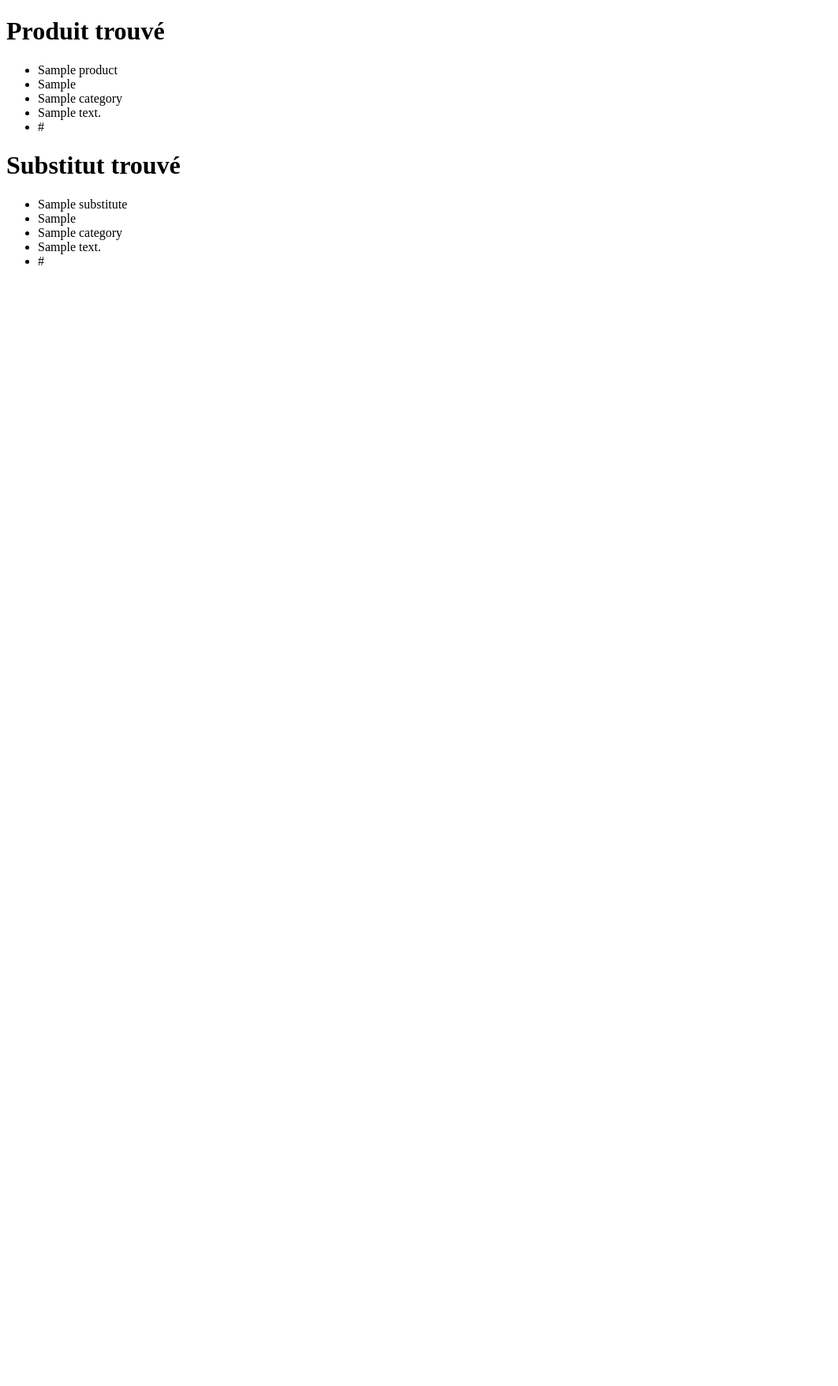
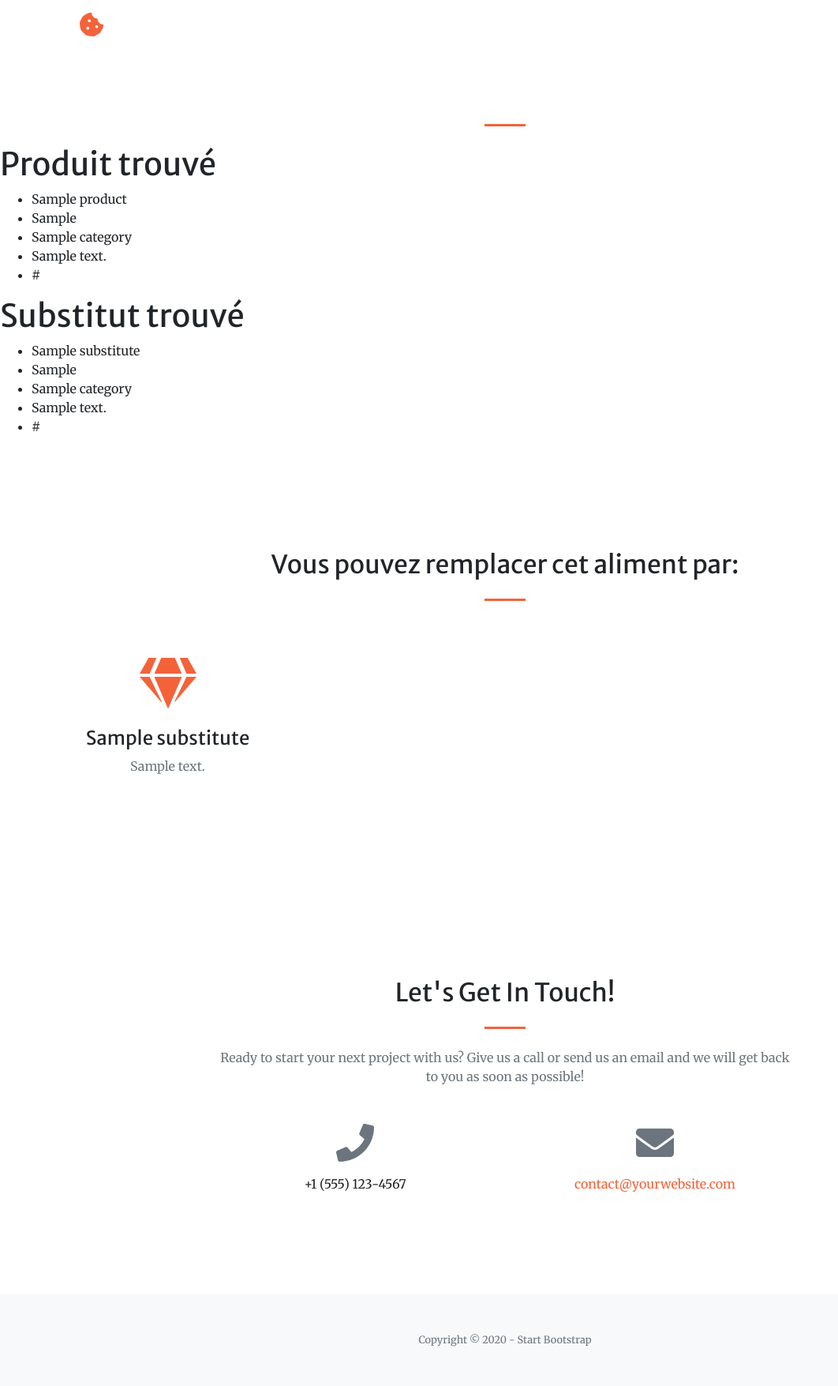
Before and after one commit to ppalex/projet_8_django_app, a Django app: template projet_8_app/substitutes/templates/substitutes/substitute.html in a window 1280 px wide. Shown: the whole page at 79% size, without its empty margins (0-1062 px from the left). Before the commit the page ends 336 px from the top, so only its background shows below. Run offline with Django 3.2, Linux system fonts and the light colour scheme; tables that the repository leaves empty hold one stand-in row (values such as "Sample post"); the template is opened without the code that fills it: values that come from a table or form of the project are taken from there, most other values are stand-ins (such as "Sample title", 1, 10 or a date in 2020); some libraries are stand-ins or nearby versions.

Commit message:
update view substitute

```diff
--- a/projet_8_app/core/management/commands/initialize.py
+++ b/projet_8_app/core/management/commands/initialize.py
@@ -11,5 +11,4 @@ def initialize_job():
     openfoodfact_manager.download_product()
 
     product_list = openfoodfact_manager.data
-    # CategoryManager().insert_categories_db(product_list)
     ProductManager().insert_product_db(product_list)
--- a/projet_8_app/substitutes/templates/substitutes/substitute.html
+++ b/projet_8_app/substitutes/templates/substitutes/substitute.html
@@ -1,13 +1,31 @@
-<!DOCTYPE html>
-<html lang="en">
+{% extends "core/base.html" %}
 
-<head>
-    <meta charset="UTF-8">
-    <meta name="viewport" content="width=device-width, initial-scale=1.0">
-    <title>Document</title>
-</head>
+{% block header %}
 
-<body>
+<header class="substitute">
+
+    <div class="container h-100">
+        <div class="row h-100 align-items-center justify-content-center text-center">
+            <div class="col-lg-10 align-self-end">
+                <h1 class="text-uppercase text-white font-weight-bold">Du gras, oui, mais de qualité !
+                </h1>
+                <h2 class="text-uppercase text-white font-weight-bold">
+                    Trouvez un produit de substitution pour ceux que vous consommez tous les jours.
+                </h2>
+                <hr class="divider my-4" />
+            </div>
+
+            </div>
+        </div>
+    </div>
+
+
+</header>
+
+{% endblock header %}
+
+
+{% block content %}
 
 <h1>Produit trouvé</h1>
 
@@ -43,6 +61,27 @@
 </ul>
 {% endfor %}
 
-</body>
 
-</html>
+
+  <!-- Services-->
+  <section class="page-section" id="services">
+    <div class="container">
+        <h2 class="text-center mt-0">Vous pouvez remplacer cet aliment par:</h2>
+        <hr class="divider my-4" />
+        <div class="row">
+            {% for substitute in substitute_list %}
+            <div class="col-lg-3 col-md-6 text-center">
+                <div class="mt-5">
+                    <i class="fas fa-4x fa-gem text-primary mb-4"></i>
+                    <h3 class="h4 mb-2">{{substitute.product_name}}</h3>
+                    <p class="text-muted mb-0">{{substitute.product_description}}</p>
+                </div>
+            </div>
+            {% endfor %}
+
+        </div>
+    </div>
+</section>
+
+
+{% endblock %}
--- a/projet_8_app/templates/core/base.html
+++ b/projet_8_app/templates/core/base.html
@@ -10,7 +10,7 @@
     <meta name="author" content="" />
     <title>Creative - Start Bootstrap Theme</title>
     <!-- Favicon-->
-    <link rel="icon" type="image/x-icon" href="assets/img/favicon.ico" />
+    <link rel="icon" type="image/x-icon" href="{% static 'assets/img/favicon.ico' %}"/>
     <!-- Font Awesome icons (free version)-->
     <script src="https://use.fontawesome.com/releases/v5.13.0/js/all.js" crossorigin="anonymous"></script>
     <!-- Google fonts-->
@@ -25,7 +25,9 @@
 </head>
 
 <body id="page-top">
+
     {% include "core/includes/_navbar.html" %}
+
     {% block header %}
 
     {% include "core/includes/_header.html" %}
@@ -35,10 +37,12 @@
 
 
 
-    {% block body %}
+    {% block content %}
 
-    {% endblock body %}
+    {% endblock content %}
 
+    <!-- Contact -->
+    {% include "core/contact.html" %}
 
 </body>
 
--- a/projet_8_app/templates/core/home.html
+++ b/projet_8_app/templates/core/home.html
@@ -7,8 +7,6 @@
     <!-- Portfolio -->
     {% include "core/portfolio.html" %}
 
-    <!-- Contact -->
-    {% include "core/contact.html" %}
 
 
 {% endblock body %}
```
Lines whose indentation alone changed are shown as unchanged.
